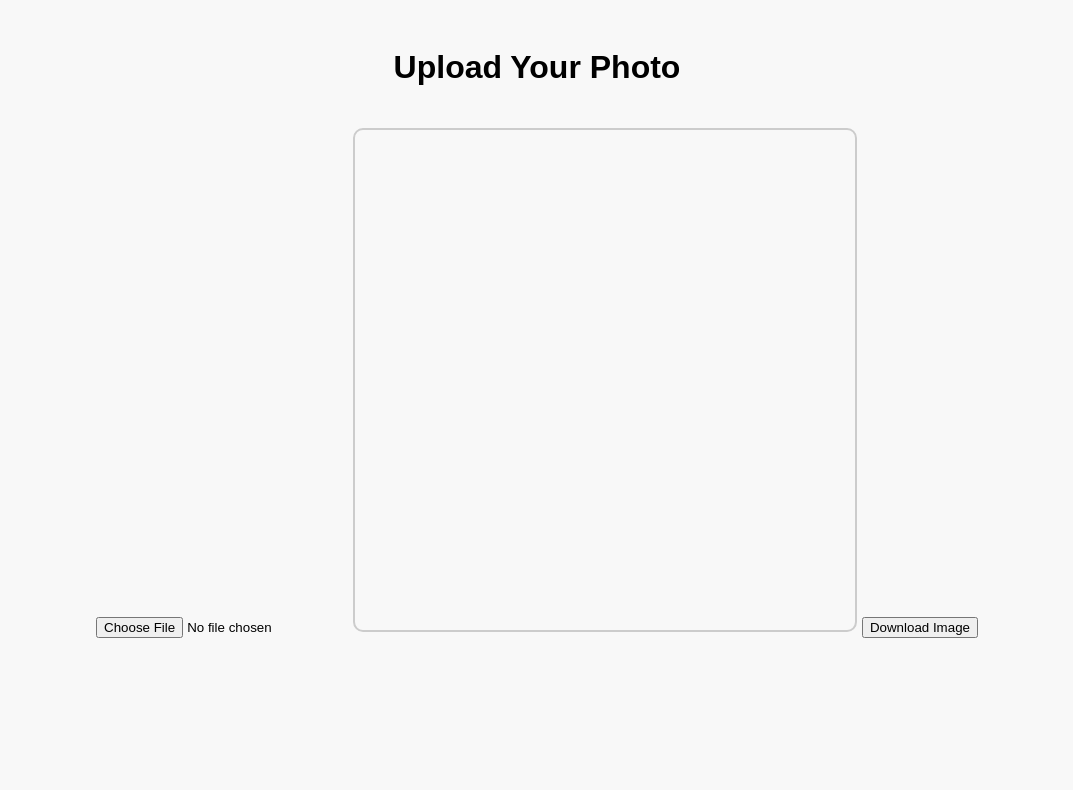
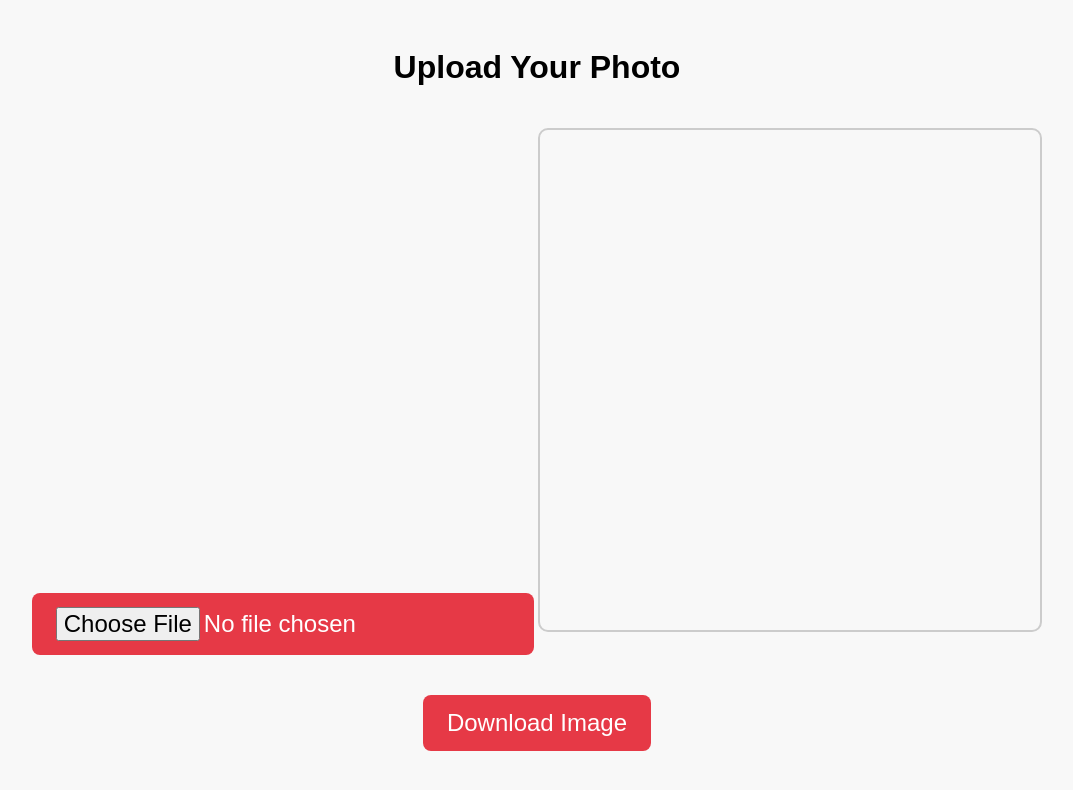
Before and after one commit to hirumatran/soltec15th, a plain HTML site: page index.html in a window 1280 px wide. Shown: the whole page, without its empty margins (103-1176 px from the left). Drawn offline with Linux system fonts and the light colour scheme.

Commit message:
Update style.css

```diff
--- a/style.css
+++ b/style.css
@@ -10,3 +10,23 @@ canvas {
   border: 2px solid #ccc;
   border-radius: 10px;
 }
+/* Add this to style.css */
+
+input[type="file"],
+#downloadBtn {
+  font-size: 1.5rem;       /* bigger text */
+  padding: 14px 24px;      /* more clickable area */
+  margin: 20px auto;       /* space around */
+  display: inline-block;   /* needed for centering/padding */
+  border: none;
+  background: #e63946;
+  color: #fff;
+  border-radius: 8px;
+  cursor: pointer;
+  transition: background .2s ease;
+}
+
+input[type="file"]:hover,
+#downloadBtn:hover {
+  background: #d62839;
+}
```
